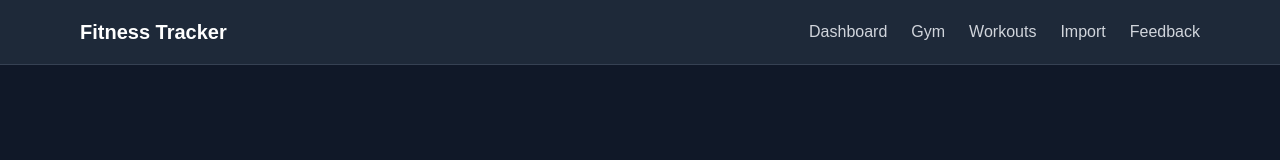
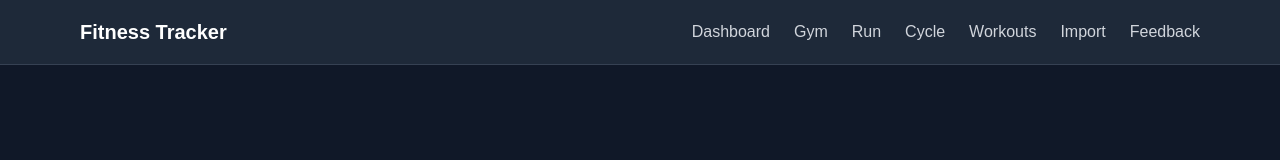
Before and after one commit to richardgage/fitness-dashboard, a Next.js app: page / in a window 1280 px wide. Shown: the top 160 px of the page. Built offline with nearby package versions, Linux system fonts and the light colour scheme.

Commit message:
add nav link

```diff
--- a/app/layout.tsx
+++ b/app/layout.tsx
@@ -49,6 +49,18 @@
                   Gym
                 </Link>
                 <Link
+        href="/run"
+    className="text-gray-300 hover:text-white transition-colors"
+  >
+    Run
+  </Link>
+  <Link
+    href="/cycle"
+    className="text-gray-300 hover:text-white transition-colors"
+  >
+    Cycle
+  </Link>
+                <Link
                   href="/workouts"
                   className="text-gray-300 hover:text-white transition-colors"
                 >
```
